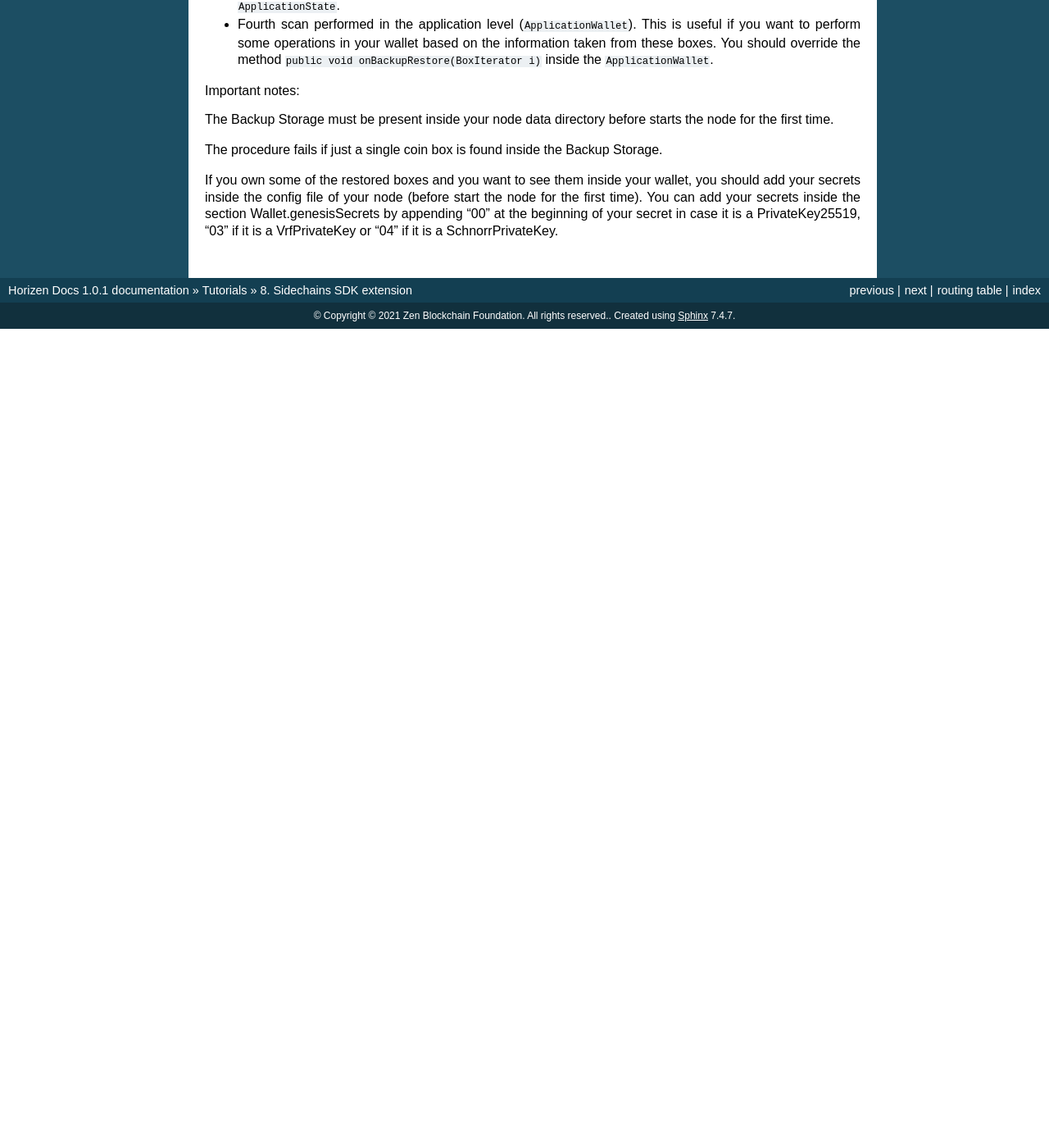
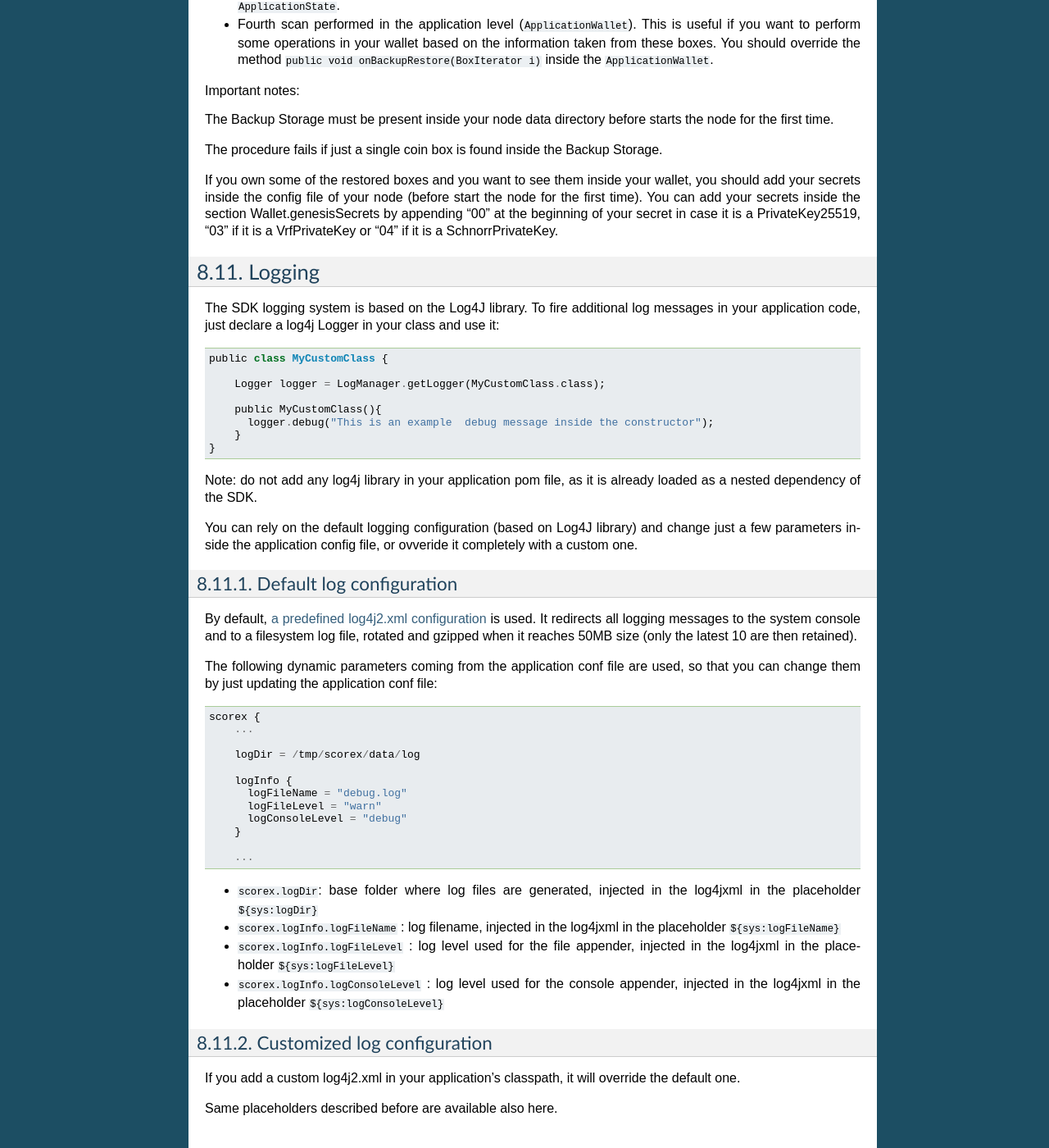
Before and after one commit to HorizenOfficial/developer-horizen-global, a Sphinx documentation site: the page built from docs/introduction/Sidechain-SDK-extension.rst, in a window 1280 px wide and 1400 px high, scrolled down 11597 px. Shown: the whole window at 82% size. Built offline with Sphinx 7.4.7, drawn with Linux system fonts in a browser that asks for light colours; before the commit the page ends 11998 px from its top, so only the background shows below that; some of the changed text lies outside the part shown.

Commit message:
added logging help

```diff
--- a/docs/introduction/Sidechain-SDK-extension.rst
+++ b/docs/introduction/Sidechain-SDK-extension.rst
@@ -610,3 +610,57 @@ The procedure fails if just a single coin box is found inside the Backup Storage
 
 If you own some of the restored boxes and you want to see them inside your wallet, you should add your secrets inside the config file of your node (before start the node for the first time).
 You can add your secrets inside the section Wallet.genesisSecrets by appending "00" at the beginning of your secret in case it is a PrivateKey25519, "03" if it is a VrfPrivateKey or "04" if it is a SchnorrPrivateKey.
+
+Logging
+###################
+
+The SDK logging system is based on the Log4J library.
+To fire additional log messages in your application code, just declare a log4j Logger in your class and use it:
+
+::
+
+    public class MyCustomClass {
+
+        Logger logger = LogManager.getLogger(MyCustomClass.class);
+
+        public MyCustomClass(){
+          logger.debug("This is an example  debug message inside the constructor");
+        }
+    }
+
+Note: do not add any log4j library in your application pom file, as it is already loaded as a nested dependency of the SDK.
+
+You can rely on the default logging configuration (based on Log4J library) and change just a few parameters inside the application config file, or ovveride it completely with a custom one.
+
+Default log configuration
+-------------------------------
+By default, `a predefined log4j2.xml configuration <https://github.com/HorizenOfficial/Sidechains-SDK/blob/master/sdk/src/main/resources/log4j2.xml>`_  is used.
+It redirects all logging messages to the system console and to a filesystem log file, rotated and gzipped when it reaches 50MB size (only the latest 10 are then retained).
+
+The following dynamic parameters coming from the application conf file are used, so that you can change them by just updating the application conf file:
+::
+
+    scorex {
+        ...
+
+        logDir = /tmp/scorex/data/log
+
+        logInfo {
+          logFileName = "debug.log"
+          logFileLevel = "warn"
+          logConsoleLevel = "debug"
+        }
+
+        ...
+
+- ``scorex.logDir``: base folder where log files are generated, injected in the log4jxml in the placeholder ``${sys:logDir}``
+- ``scorex.logInfo.logFileName`` : log filename, injected in the log4jxml in the placeholder ``${sys:logFileName}``
+- ``scorex.logInfo.logFileLevel`` : log level used for the file appender, injected in the log4jxml in the placeholder ``${sys:logFileLevel}``
+- ``scorex.logInfo.logConsoleLevel`` : log level used for the console appender, injected in the log4jxml in the placeholder ``${sys:logConsoleLevel}``
+
+Customized log configuration
+-------------------------------
+
+If you add a custom log4j2.xml in your application's classpath, it will override the default one.
+
+Same placeholders described before are available also here.
```
